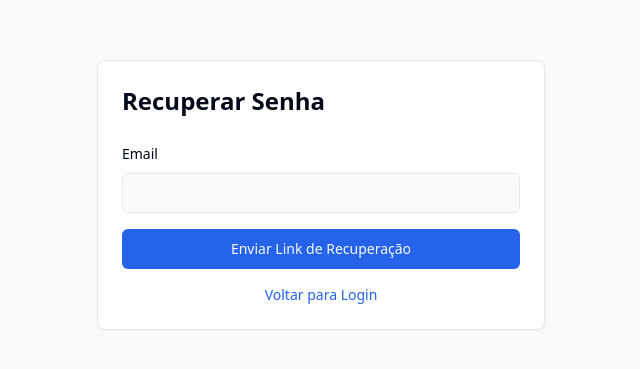
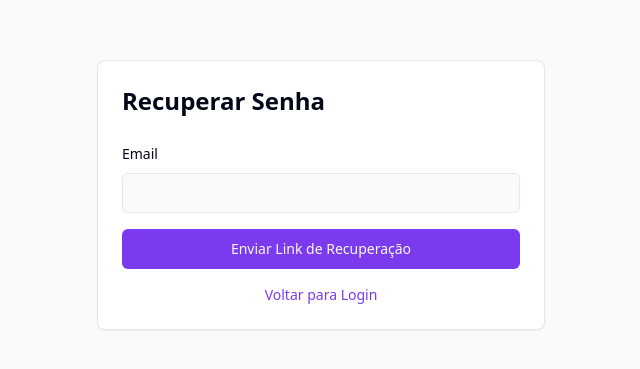
Before and after one commit to diegodsoliveira/lateral-menu-hub, a React (Vite) app: page /auth/recover in a window 1280 px wide. Shown: the part 205-574 px from the top of the page, without its empty margins (319-959 px from the left). Built offline with nearby package versions, Linux system fonts and the light colour scheme.

Commit message:
Improve color scheme and theme toggle
Enhanced the color palette for a more professional look in both light and dark themes. Fixed the functionality of the theme selection button to ensure proper theme switching.
[skip gpt_engineer]

```diff
--- a/src/components/TopBar.tsx
+++ b/src/components/TopBar.tsx
@@ -1,5 +1,5 @@
 import { Button } from "@/components/ui/button";
-import { ModeToggle } from "./mode-toggle";
+import { ModeToggle } from "@/components/mode-toggle";
 import {
   DropdownMenu,
   DropdownMenuContent,
--- a/src/index.css
+++ b/src/index.css
@@ -10,60 +10,60 @@
     --card-foreground: 222.2 84% 4.9%;
     --popover: 0 0% 100%;
     --popover-foreground: 222.2 84% 4.9%;
-    --primary: 221.2 83.2% 53.3%;
+    --primary: 262 83.3% 57.8%;
     --primary-foreground: 210 40% 98%;
-    --secondary: 210 40% 96.1%;
-    --secondary-foreground: 222.2 47.4% 11.2%;
-    --muted: 210 40% 96.1%;
-    --muted-foreground: 215.4 16.3% 46.9%;
-    --accent: 210 40% 96.1%;
+    --secondary: 220 14.3% 95.9%;
+    --secondary-foreground: 220.9 39.3% 11%;
+    --muted: 220 14.3% 95.9%;
+    --muted-foreground: 220 8.9% 46.1%;
+    --accent: 262 83.3% 57.8%;
     --accent-foreground: 222.2 47.4% 11.2%;
     --destructive: 0 84.2% 60.2%;
     --destructive-foreground: 210 40% 98%;
     --border: 214.3 31.8% 91.4%;
     --input: 214.3 31.8% 91.4%;
-    --ring: 221.2 83.2% 53.3%;
+    --ring: 262 83.3% 57.8%;
     --radius: 0.5rem;
 
-    --sidebar-background: 240 5.9% 10%;
-    --sidebar-foreground: 240 4.8% 95.9%;
-    --sidebar-primary: 210 40% 98%;
-    --sidebar-primary-foreground: 222.2 47.4% 11.2%;
-    --sidebar-accent: 240 3.7% 15.9%;
-    --sidebar-accent-foreground: 240 4.8% 95.9%;
-    --sidebar-border: 240 3.7% 15.9%;
-    --sidebar-ring: 224.3 76.3% 48%;
+    --sidebar-background: 220 14.3% 95.9%;
+    --sidebar-foreground: 222.2 84% 4.9%;
+    --sidebar-primary: 262 83.3% 57.8%;
+    --sidebar-primary-foreground: 210 40% 98%;
+    --sidebar-accent: 220 14.3% 95.9%;
+    --sidebar-accent-foreground: 222.2 47.4% 11.2%;
+    --sidebar-border: 214.3 31.8% 91.4%;
+    --sidebar-ring: 262 83.3% 57.8%;
   }
 
   .dark {
-    --background: 240 5.9% 10%;
-    --foreground: 240 4.8% 95.9%;
-    --card: 240 5.9% 10%;
-    --card-foreground: 240 4.8% 95.9%;
-    --popover: 240 5.9% 10%;
-    --popover-foreground: 240 4.8% 95.9%;
-    --primary: 217.2 91.2% 59.8%;
-    --primary-foreground: 222.2 47.4% 11.2%;
-    --secondary: 240 3.7% 15.9%;
-    --secondary-foreground: 240 4.8% 95.9%;
-    --muted: 240 3.7% 15.9%;
-    --muted-foreground: 240 5% 64.9%;
-    --accent: 240 3.7% 15.9%;
-    --accent-foreground: 240 4.8% 95.9%;
+    --background: 222.2 84% 4.9%;
+    --foreground: 210 40% 98%;
+    --card: 222.2 84% 4.9%;
+    --card-foreground: 210 40% 98%;
+    --popover: 222.2 84% 4.9%;
+    --popover-foreground: 210 40% 98%;
+    --primary: 262 83.3% 57.8%;
+    --primary-foreground: 210 40% 98%;
+    --secondary: 217.2 32.6% 17.5%;
+    --secondary-foreground: 210 40% 98%;
+    --muted: 217.2 32.6% 17.5%;
+    --muted-foreground: 215 20.2% 65.1%;
+    --accent: 262 83.3% 57.8%;
+    --accent-foreground: 210 40% 98%;
     --destructive: 0 62.8% 30.6%;
-    --destructive-foreground: 240 4.8% 95.9%;
-    --border: 240 3.7% 15.9%;
-    --input: 240 3.7% 15.9%;
-    --ring: 224.3 76.3% 48%;
+    --destructive-foreground: 210 40% 98%;
+    --border: 217.2 32.6% 17.5%;
+    --input: 217.2 32.6% 17.5%;
+    --ring: 262 83.3% 57.8%;
 
-    --sidebar-background: 240 5.9% 10%;
-    --sidebar-foreground: 240 4.8% 95.9%;
-    --sidebar-primary: 224.3 76.3% 48%;
-    --sidebar-primary-foreground: 0 0% 100%;
-    --sidebar-accent: 240 3.7% 15.9%;
-    --sidebar-accent-foreground: 240 4.8% 95.9%;
-    --sidebar-border: 240 3.7% 15.9%;
-    --sidebar-ring: 217.2 91.2% 59.8%;
+    --sidebar-background: 222.2 84% 4.9%;
+    --sidebar-foreground: 210 40% 98%;
+    --sidebar-primary: 262 83.3% 57.8%;
+    --sidebar-primary-foreground: 210 40% 98%;
+    --sidebar-accent: 217.2 32.6% 17.5%;
+    --sidebar-accent-foreground: 210 40% 98%;
+    --sidebar-border: 217.2 32.6% 17.5%;
+    --sidebar-ring: 262 83.3% 57.8%;
   }
 }
 
```
Also changed, not shown: src/components/mode-toggle.tsx (+6 -10 lines).
